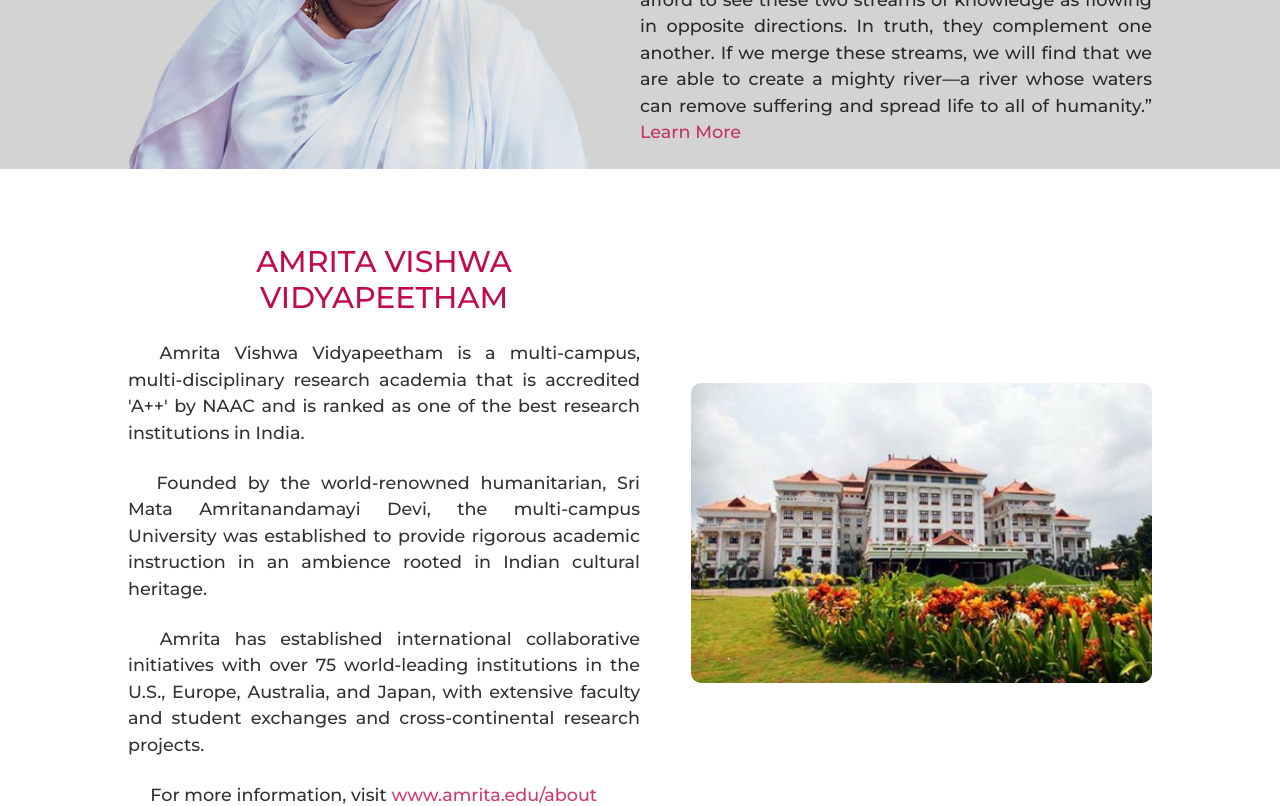
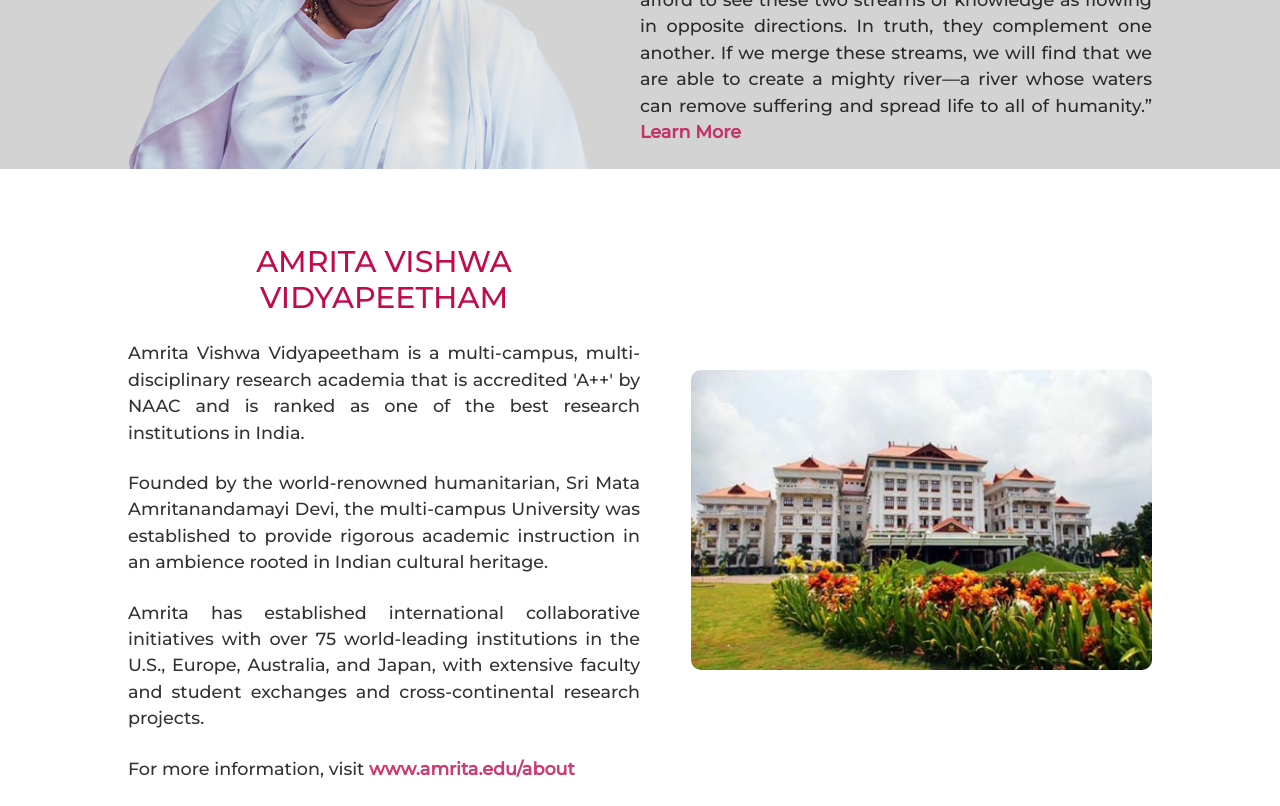
Before and after one commit to Web-Abhinand/EdgeNew, a React (Create React App) app: page /about in a window 1280 px wide. Shown: the part 1220-2026 px from the top of the page. Built offline with nearby package versions, Linux system fonts and the light colour scheme.

Commit message:
Learn More button changed to bold font

```diff
--- a/src/Pages/About.js
+++ b/src/Pages/About.js
@@ -33,7 +33,7 @@
           <div className={styles.aboutOurInspiration_flex_right}>
             <h1 className='text-3xl font-medium' style={{color:'#BC631C',fontFamily:'Montserrat',color:'#C20B4D'}}>Sri Mata Amritanandamayi</h1>
               <p style={{ fontSize: '1.1rem', width: '100%', opacity: '0.8',textAlign:'justify'}} data-aos="fade-up">
-              &emsp; A renowned humanitarian leader and spiritual teacher, Sri Mata Amritanandamayi is the guiding light of Amrita VishwaVidyapeetham. Amma's concept of education, stress on research, and commitment to instilling universal values have come together to shape Amrita VishwaVidyapeetham into an institution where the latest advancements and discoveries combine with compassion and service-mindedness. As Mata Amritanandamayi said in 2010 when the State University of New York honoured her with an honorary Doctorate in Humane Letters: “It is Amma's prayer that we develop the expansive-mindedness to embrace both scientific knowledge and spiritual wisdom. We can no longer afford to see these two streams of knowledge as flowing in opposite directions. In truth, they complement one another. If we merge these streams, we will find that we are able to create a mighty river—a river whose waters can remove suffering and spread life to all of humanity.” <span onClick={() => setShow(!show)} style={{ color: '#C20B4D' }}>
+              &emsp; A renowned humanitarian leader and spiritual teacher, Sri Mata Amritanandamayi is the guiding light of Amrita VishwaVidyapeetham. Amma's concept of education, stress on research, and commitment to instilling universal values have come together to shape Amrita VishwaVidyapeetham into an institution where the latest advancements and discoveries combine with compassion and service-mindedness. As Mata Amritanandamayi said in 2010 when the State University of New York honoured her with an honorary Doctorate in Humane Letters: “It is Amma's prayer that we develop the expansive-mindedness to embrace both scientific knowledge and spiritual wisdom. We can no longer afford to see these two streams of knowledge as flowing in opposite directions. In truth, they complement one another. If we merge these streams, we will find that we are able to create a mighty river—a river whose waters can remove suffering and spread life to all of humanity.” <span onClick={() => setShow(!show)} style={{ color: '#C20B4D',cursor:'pointer',fontWeight:'bold'}}>
               {show === true ? '' : 'Learn More'}
               </span>
               </p>
@@ -44,7 +44,7 @@
               </p>
               <p style={{ fontSize: '1.1rem', width: '100%', opacity: '0.8',textAlign:'justify'}}>
               &emsp; Mata Amritanandamayi is also a spiritual guide and teacher to millions throughout the world, giving people, through her teachings and emotional support, the strength to face the &nbsp;
-              <span onClick={() => setShow(!show)} style={{ color: '#C20B4D' }}>
+              <span onClick={() => setShow(!show)} style={{ color: '#C20B4D',cursor:'pointer',fontWeight:'bold'}}>
               {show === true ? 'show less' : ''}
               </span>
               </p>
@@ -54,22 +54,22 @@
         </div>
         </section>
         <section className={styles.about_Amrita_VishwaVidyapeetham}>
-      <div className={styles.aboutOurInspirationHeading}>
+        <div className={styles.aboutOurInspirationHeading}>
         </div>
         <div className={styles.aboutOurInspiration_flex} style={{paddingBottom:'1rem',alignItems:'center'}}>
           <div className={styles.aboutOurInspiration_flex_right} >
             <h1 className='text-3xl font-medium' style={{color:'#C20B4D',fontFamily:'Montserrat',textTransform:'uppercase'}}>Amrita Vishwa Vidyapeetham</h1>
               <p style={{ fontSize: '1.1rem', width: '100%', opacity: '0.8',textAlign:'justify'}} data-aos="fade-up">
-              &emsp; Amrita Vishwa Vidyapeetham is a multi-campus, multi-disciplinary research academia that is accredited 'A++' by NAAC and is ranked as one of the best research institutions in India.
+              Amrita Vishwa Vidyapeetham is a multi-campus, multi-disciplinary research academia that is accredited 'A++' by NAAC and is ranked as one of the best research institutions in India.
               </p>
               <p style={{ fontSize: '1.1rem', width: '100%', opacity: '0.8',textAlign:'justify'}} data-aos="fade-up">
-              &emsp; Founded by the world-renowned humanitarian, Sri Mata Amritanandamayi Devi, the multi-campus University was established to provide rigorous academic instruction in an ambience rooted in Indian cultural heritage.
+              Founded by the world-renowned humanitarian, Sri Mata Amritanandamayi Devi, the multi-campus University was established to provide rigorous academic instruction in an ambience rooted in Indian cultural heritage.
               </p>
               <p style={{ fontSize: '1.1rem', width: '100%', opacity: '0.8',textAlign:'justify'}} data-aos="fade-up">
-              &emsp; Amrita has established international collaborative initiatives with over 75 world-leading institutions in the U.S., Europe, Australia, and Japan, with extensive faculty and student exchanges and cross-continental research projects.
+              Amrita has established international collaborative initiatives with over 75 world-leading institutions in the U.S., Europe, Australia, and Japan, with extensive faculty and student exchanges and cross-continental research projects.
               </p>
               <p style={{ fontSize: '1.1rem', width: '100%', opacity: '0.8',textAlign:'justify'}} data-aos="fade-up">
-              &emsp; For more information, visit <a href="https://www.amrita.edu/about" style={{ color: '#C20B4D' }}>www.amrita.edu/about</a>
+              For more information, visit <a href="https://www.amrita.edu/about" style={{ color: '#C20B4D',fontWeight:'bold'}}>www.amrita.edu/about</a>
               </p>
           </div>
           <div className={styles.aboutOurInspiration_flex_left2} data-aos="fade-up">
```
